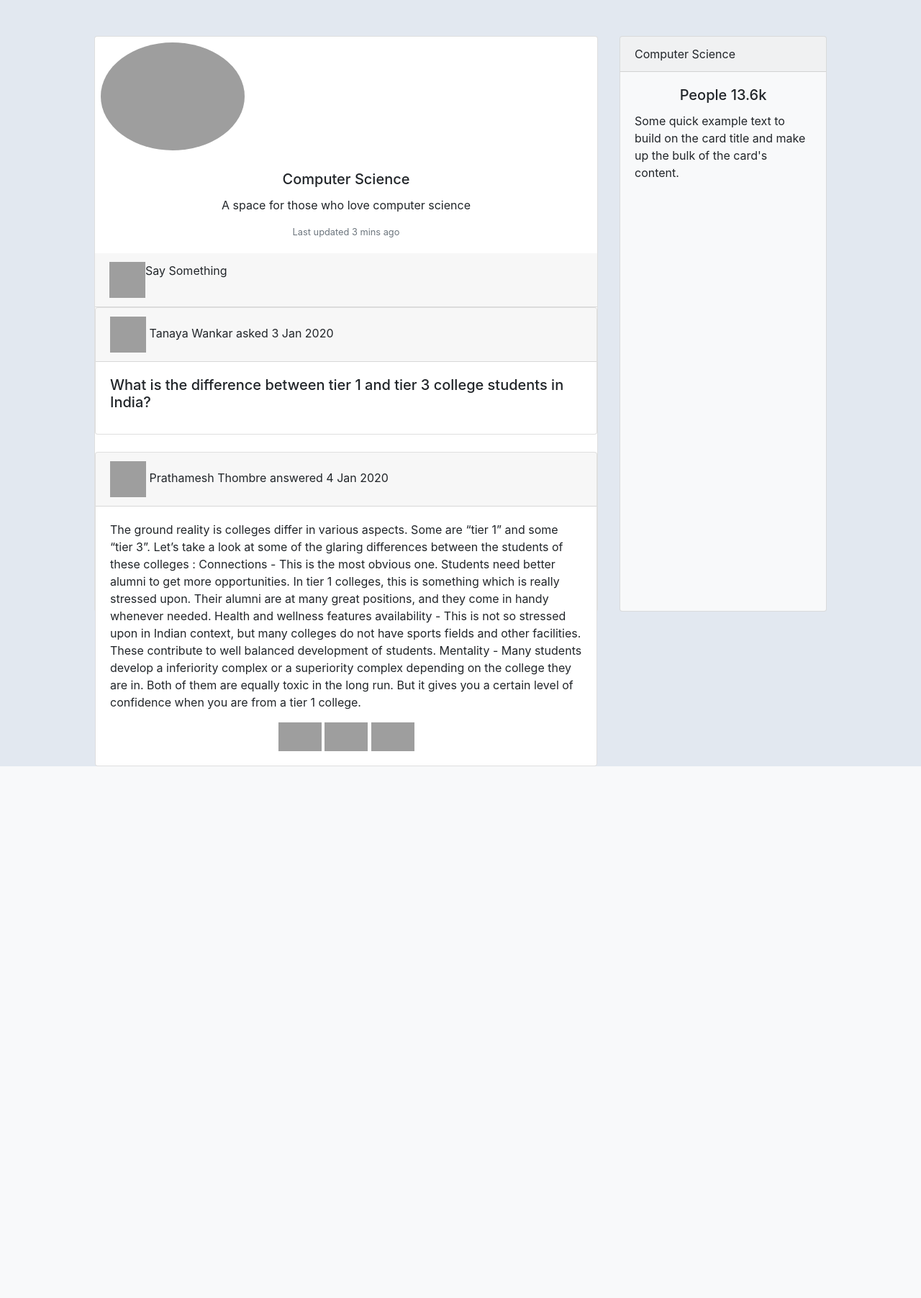
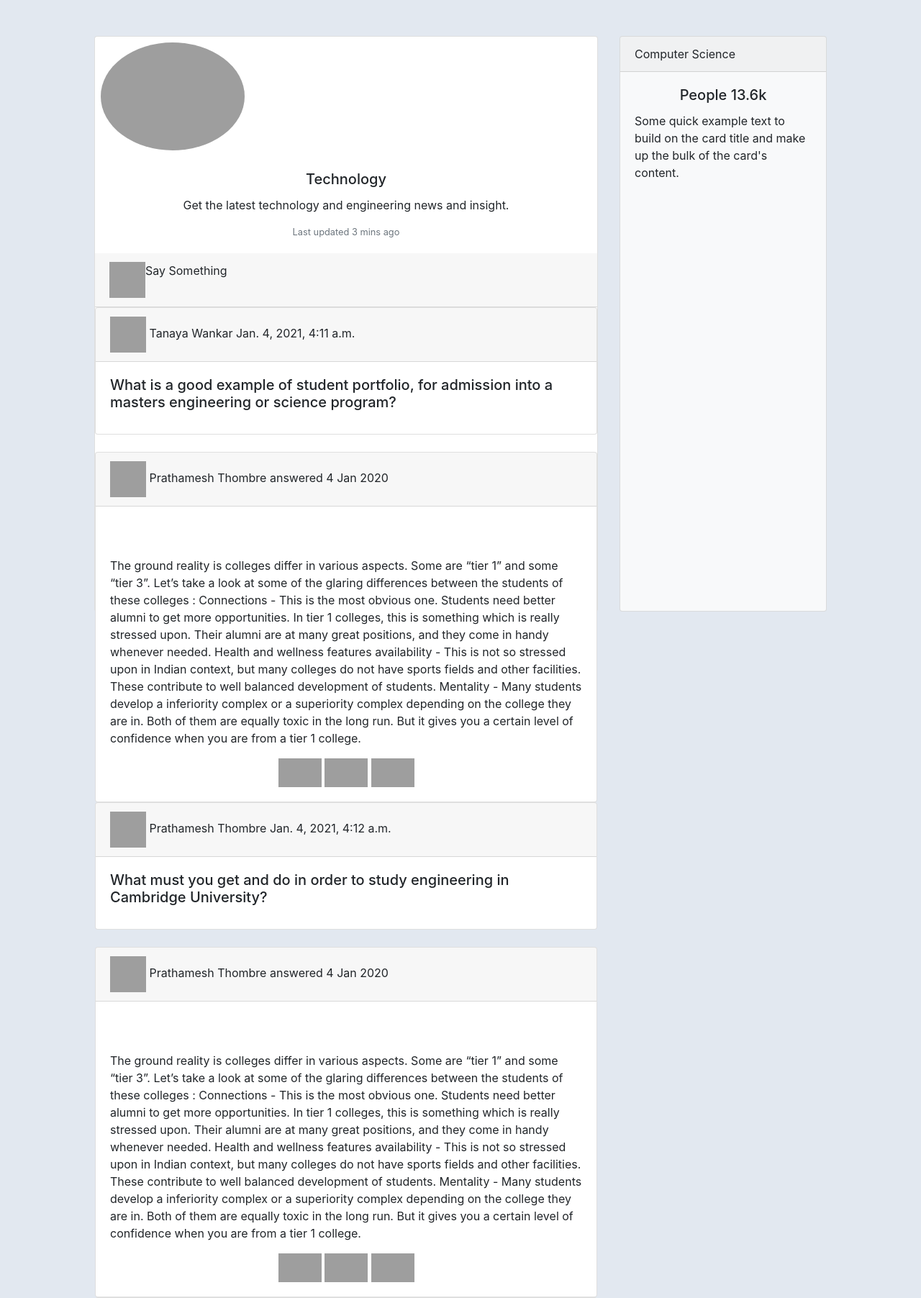
Before and after one commit to tanaya123-comp/QuoraProject, a Django app: template QuoraApp/templates/QuoraApp/Tag.html in a window 1280 px wide. Shown: the part 56-1860 px from the top of the page at 72% size. Before the commit the page ends 1121 px from the top, so only its background shows below. Run offline with Django 3.2, Linux system fonts and the light colour scheme; the template is opened without the code that fills it: values that come from a table or form of the project are taken from there, others are empty; data comes from the database, SQL or seed files in the repository; both versions use the stored data as it was after the commit; some libraries are stand-ins or nearby versions; grey boxes are pictures that could not be loaded.

Commit message:
started with implementation of tag page,added id field to all

```diff
--- a/QuoraApp/models.py
+++ b/QuoraApp/models.py
@@ -4,6 +4,7 @@ from tinymce.models import HTMLField
 
 # Create your models here.
 class Member(models.Model):
+    id = models.AutoField(primary_key=True)
     user = models.OneToOneField(User, null=True, blank=True, on_delete=models.CASCADE)
     name = models.CharField(max_length=200, null=True, blank=True)
     phone = models.CharField(max_length=200, null=True, blank=True)
@@ -17,6 +18,7 @@ class Member(models.Model):
         return self.name
 
 class Tag(models.Model):
+    id = models.AutoField(primary_key=True)
     name=models.CharField(max_length=200,null=True)
     description=models.CharField(max_length=200,null=True)
 
@@ -24,6 +26,7 @@ class Tag(models.Model):
         return self.name
 
 class Question(models.Model):
+    id = models.AutoField(primary_key=True)
     askedBy=models.ForeignKey(Member,null=True,on_delete=models.SET_NULL)
     tag=models.ForeignKey(Tag,null=True,on_delete=models.SET_NULL)
     description=models.TextField()
@@ -31,6 +34,7 @@ class Question(models.Model):
 
 
 class Answer(models.Model):
+    id = models.AutoField(primary_key=True)
     question=models.ForeignKey(Question,null=True,on_delete=models.SET_NULL)
     tag=models.ForeignKey(Tag,null=True,on_delete=models.SET_NULL)
     answer=HTMLField()
@@ -39,6 +43,7 @@ class Answer(models.Model):
 
 
 class Vote(models.Model):
+    id = models.AutoField(primary_key=True)
     answer=models.ForeignKey(Answer,null=True,on_delete=models.SET_NULL)
     vote=models.IntegerField()#0 -no vote 1-up vote 2-down vote
     votedBy=models.ForeignKey(Member,null=True,on_delete=models.SET_NULL)
--- a/QuoraApp/static/css/homepage.css
+++ b/QuoraApp/static/css/homepage.css
@@ -58,3 +58,7 @@ body {
     height: 40px;
     width: 60px;
 }
+
+.tagmiddle {
+margin-bottom:50px;
+}
--- a/QuoraApp/templates/QuoraApp/HomePage.html
+++ b/QuoraApp/templates/QuoraApp/HomePage.html
@@ -6,7 +6,7 @@
                         {% for i in tag %}
                         <li class="nav-item tag">
                             <img alt="tag" src="sampletag.jfif"/>
-                            <a class="nav-link" href="{% url 'TagPage' %}">{{i.name}}</a>
+                            <a class="nav-link" href="{% url 'TagPage' i.id %}">{{i.name}}</a>
                         </li>
                         {% endfor %}
 
@@ -35,7 +35,6 @@
                   <div class="card-body ques">
                     <h5 class="card-title">{{i.question.description}}</h5>
                     <p class="card-text">{{i.answer|safe}}</p>
-                      <img src="Pizza.jpg"/>
                    <div class="bottommiddle">
                      <img src="upvotedownvote.jpg"/>
                      <img src="share.jfif"/>
@@ -52,7 +51,7 @@
                     {% for i in tag %}
                     <li class="nav-item tag">
                       <img alt="tag" src="sampletag.jfif"/>
-                        <a class="nav-link" href="{% url 'TagPage' %}">{{i.name}}</a>
+                        <a class="nav-link" href="{% url 'TagPage' i.id %}">{{i.name}}</a>
                     </li>
                     {% endfor %}
                 </ul>
--- a/QuoraApp/templates/QuoraApp/Tag.html
+++ b/QuoraApp/templates/QuoraApp/Tag.html
@@ -9,8 +9,8 @@
               <!-- Tag description -->
                 <img class="card-img-top" src="sampletag.jfif" alt="Card image cap">
                 <div class="card-body">
-                  <h5 class="card-title">Computer Science</h5>
-                  <p class="card-text">A space for those who love computer science</p>
+                  <h5 class="card-title">{{tag.name}}</h5>
+                  <p class="card-text">{{tag.description}}</p>
                   <p class="card-text"><small class="text-muted">Last updated 3 mins ago</small></p>
                 </div>
 
@@ -21,14 +21,15 @@
                   </div>
 
                   <!-- Question description -->
+                    {% for question in questions %}
                   <div class="card">
                     <div class="card-header headermiddle">
                       <img src="default_profile.png"/>
-                      Tanaya Wankar asked 3 Jan 2020
+                      {{question.askedBy.name}} {{question.creationTime}}
                     </div>
                     <div class="card-body">
                       <blockquote class="blockquote mb-0">
-                        <h5 class="card-title">What is the difference between tier 1 and tier 3 college students in India?</h5>
+                        <h5 class="card-title">{{question.description}}</h5>
                       </blockquote>
                     </div>
                   </div>
@@ -54,6 +55,7 @@
                      </div>
                     </div>
                   </div>
+                {% endfor %}
 
 
           </div>
--- a/QuoraApp/urls.py
+++ b/QuoraApp/urls.py
@@ -8,7 +8,7 @@ urlpatterns = [
     path('tinymce/', include('tinymce.urls')),
     path('register/',Register, name="Register"),
     path('answerpage/',AnswerPage,name="AnswerPage"),
-    path('tagpage/',TagPage,name="TagPage"),
+    path('tagpage/<str:pk>/',TagPage,name="TagPage"),
     path('logout/', Logout, name='Logout'),
     path('askquestion/', AskQuestion, name='AskQuestion'),
 
```
Also changed, not shown: QuoraApp/views.py (+13 -2 lines), QuoraApp/migrations/0008_auto_20210108_1439.py (added), db.sqlite3.
